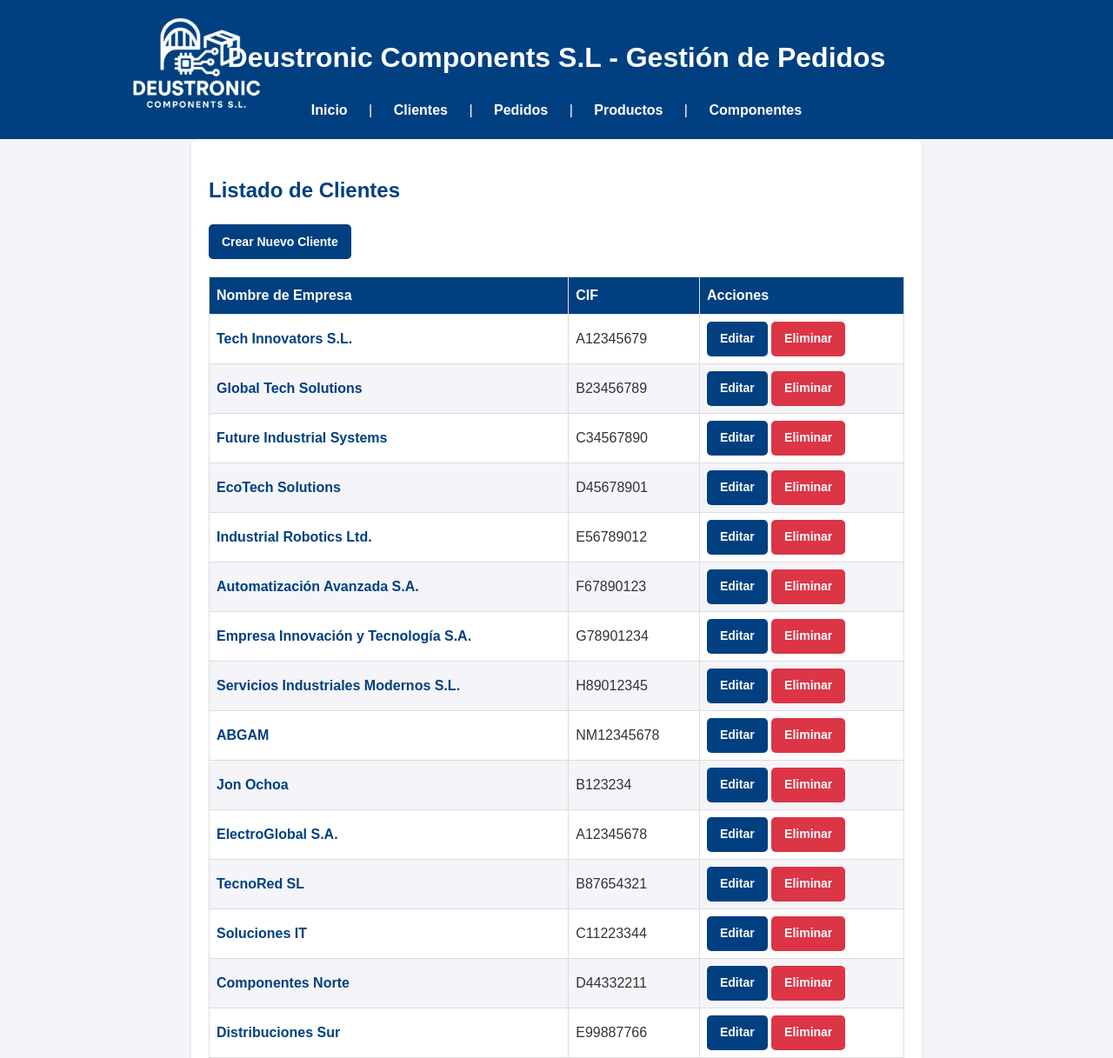
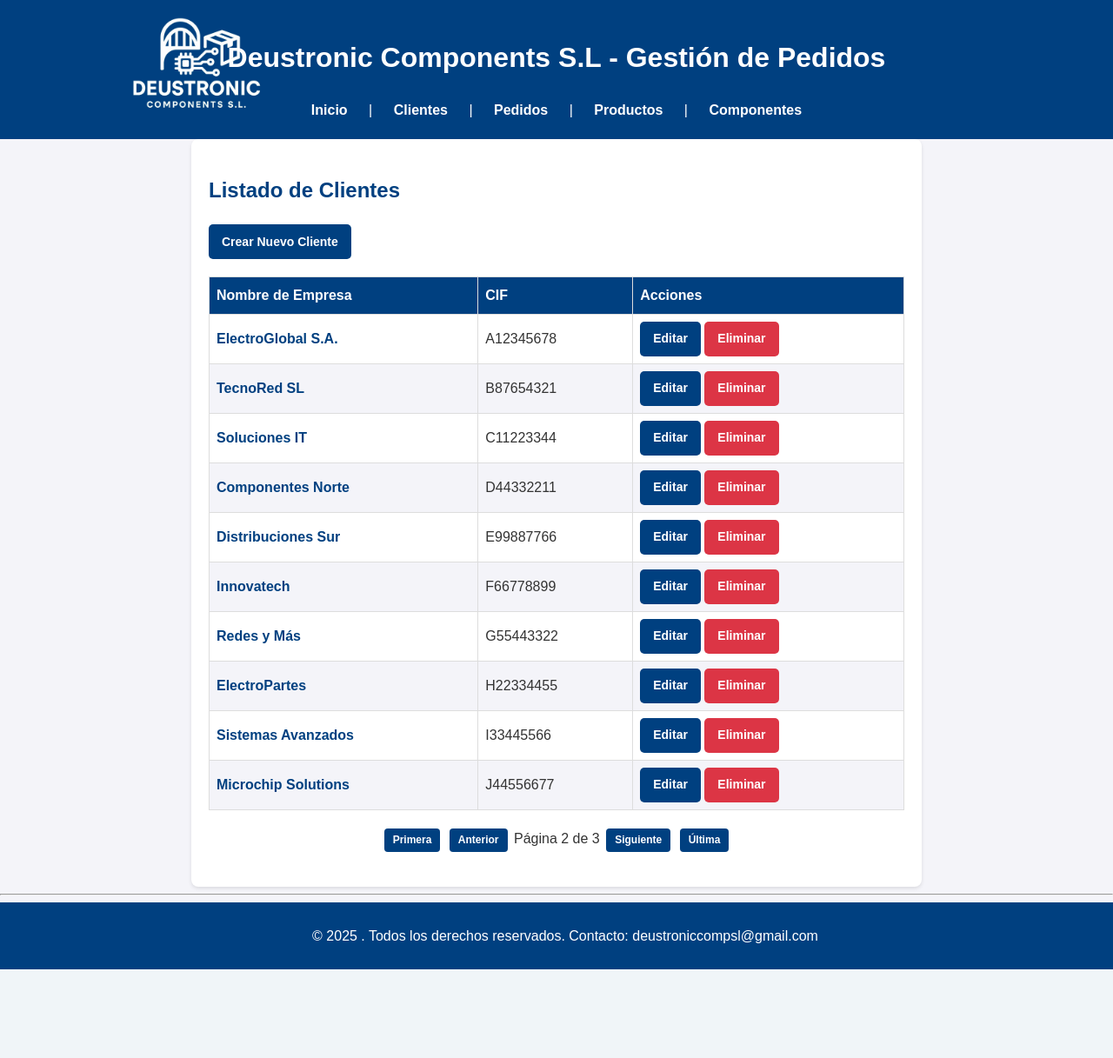
Before and after one commit to Jon8a/IW-Entregable2, a Django app: a page that uses Entregable2/appEntrega/templates/cliente_listado.html in a window 1280 px wide. Shown: the top 1217 px of the page at 87% size. After the commit the page ends 1115 px from the top, so only its background shows below. Run offline with Django 5.2, Linux system fonts and the light colour scheme; data comes from the database, SQL or seed files in the repository; both versions use the stored data as it was after the commit.

Commit message:
feat: Añadida paginacion para cuando el listado supera los 10 registros y registros nuevos en todos los modelos

```diff
--- a/Entregable2/appEntrega/static/CSS/stylesheet.css
+++ b/Entregable2/appEntrega/static/CSS/stylesheet.css
@@ -338,6 +338,30 @@ a.detalle_link:hover {
     text-decoration: underline;
 }
 
+/*Paginacion*/
+.paginacion {
+  margin: 20px 0;
+  text-align: center;
+}
+.paginacion a {
+ display: inline-block;
+  background-color: #004080;
+  color: white;
+  padding: 4px 10px;
+  margin: 0 3px;
+  border-radius: 4px;
+  font-size: 12px;
+  text-decoration: none;
+  border: none;
+  font-weight: bold;
+  transition: background-color 0.3s, color 0.3s;
+  cursor: pointer;
+}
+.paginacion a:hover{
+  background-color: #0066cc;
+  color: #fff;
+}
+
 /* Diseño responsivo para pantallas pequeñas */
 @media (width < 1093px) {
     .hero h2 {
--- a/Entregable2/appEntrega/templates/cliente_listado.html
+++ b/Entregable2/appEntrega/templates/cliente_listado.html
@@ -33,4 +33,25 @@
         {% endfor %}
     </tbody>
 </table>
+
+{% if is_paginated %}
+  <div class="paginacion">
+
+    <!-- Si hay una página anterior, se muestran los botones para ir a la primera y a la anterior -->
+    {% if page_obj.has_previous %}
+      <a href="?page=1">Primera</a>
+      <a href="?page={{ page_obj.previous_page_number }}">Anterior</a>
+    {% endif %}
+
+    Página {{ page_obj.number }} de {{ page_obj.paginator.num_pages }}
+
+    <!-- Si hay una página siguiente, se muestran los botones para ir a la ultima y a la siguiente -->
+    {% if page_obj.has_next %}
+      <a href="?page={{ page_obj.next_page_number }}">Siguiente</a>
+      <a href="?page={{ page_obj.paginator.num_pages }}">Última</a>
+    {% endif %}
+
+  </div>
+{% endif %}
+
 {% endblock %}
--- a/Entregable2/appEntrega/views.py
+++ b/Entregable2/appEntrega/views.py
@@ -26,6 +26,8 @@ class ClienteListView(ListView):
     model = Cliente
     template_name = 'cliente_listado.html'
     context_object_name = 'clientes'
+    paginate_by = 10
+
 
 # Vista de detalle de cliente
 class ClienteDetailView(DetailView):
@@ -59,6 +61,8 @@ class ProductoListView(ListView):
     model = Producto
     template_name = 'producto_listado.html'
     context_object_name = 'productos'
+    paginate_by = 10
+
 
 class ProductoDetailView(DetailView):
     model = Producto
@@ -108,6 +112,7 @@ class PedidoListView(ListView):
     model = Pedido
     template_name = 'pedido_listado.html'
     context_object_name = 'pedidos'
+    paginate_by = 10
 
 class PedidoDetailView(DetailView):
     model = Pedido
@@ -161,6 +166,7 @@ class ComponenteListView(ListView):
     model = Componente
     template_name = 'componente_listado.html'
     context_object_name = 'componentes'
+    paginate_by = 10
 
 # Vista de detalle de cliente
 class ComponenteDetailView(DetailView):
```
Also changed, not shown: Entregable2/appEntrega/templates/componente_listado.html (+21 -0 lines), Entregable2/appEntrega/templates/pedido_listado.html (+21 -0 lines), Entregable2/appEntrega/templates/producto_listado.html (+21 -0 lines), Entregable2/db.sqlite3.
